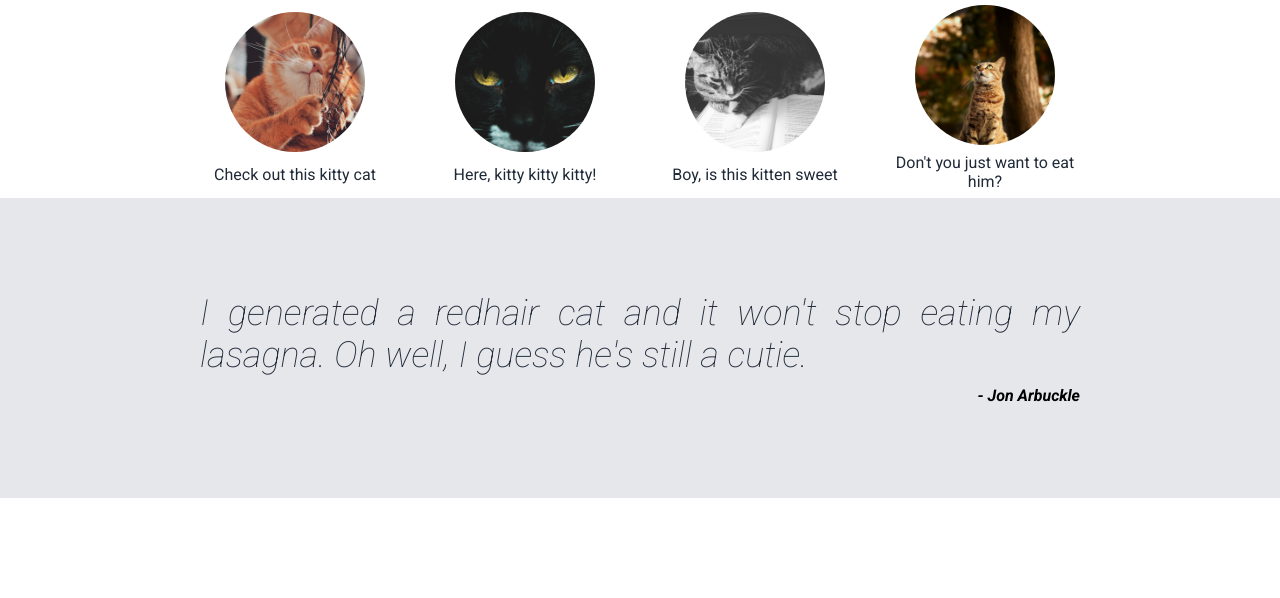
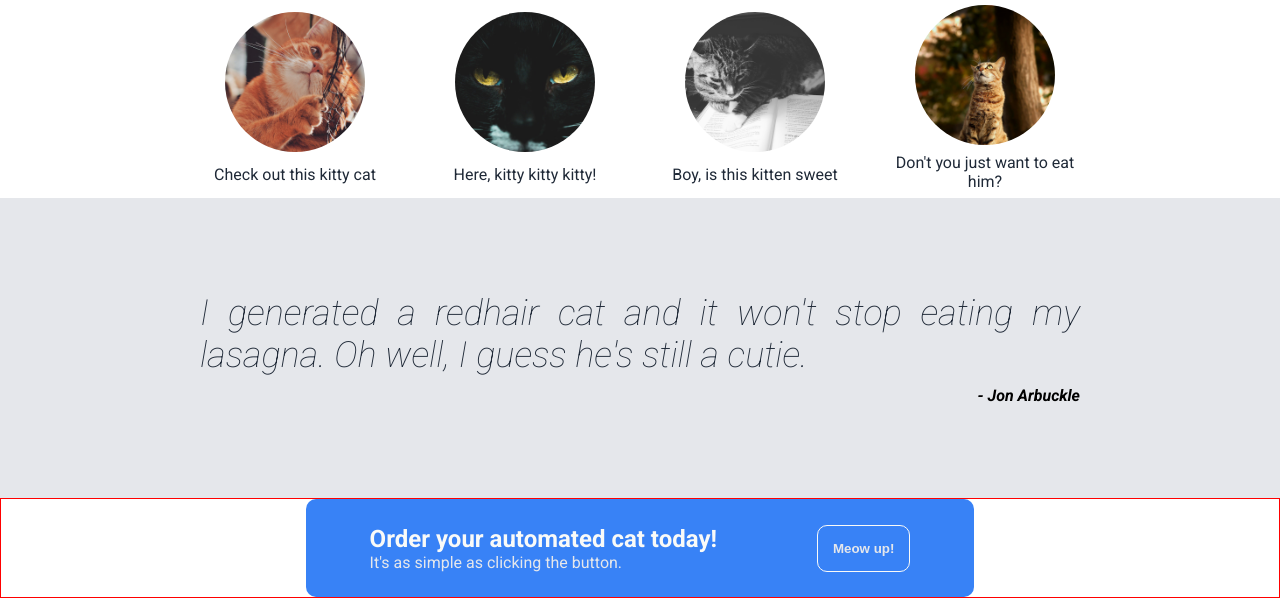
Before and after one commit to aurelienflieger/landing-page, a website: page index.html in a window 1280 px wide. Shown: the part 414-1012 px from the top of the page. Before the commit the page ends 912 px from the top, so only its background shows below. Drawn offline with Linux system fonts and the light colour scheme.

Commit message:
style(cta): set fixed height
The spacing was previously handled with padding only

```diff
--- a/index.html
+++ b/index.html
@@ -32,9 +32,9 @@
         <div class="header__hero-left">
           <h1 class="header__hero-title">The Catomator has arrived</h1>
           <p class="header__hero-paragraph">
-
-            Take part in a revolutionary cat-making initiative & become part of history.
-            Design a fully automated cat and get it delivered to your doorstep!
+            Take part in a revolutionary cat-making initiative & become part of
+            history. Design a fully automated cat and get it delivered to your
+            doorstep!
           </p>
           <button class="header__hero-button sign-up-button">Meow up!</button>
         </div>
@@ -99,7 +99,7 @@
       </blockquote>
       <cite class="quote__author">- Jon Arbuckle</cite>
     </section>
-    <!-- <section class="cta">
+    <section class="cta">
       <div class="cta__container">
         <div>
           <h1 class="cta__title">Order your automated cat today!</h1>
@@ -107,9 +107,9 @@
         </div>
         <button class="cta__button sign-up-button">Meow up!</button>
       </div>
-    </section> -->
+    </section>
     <!-- <footer class="footer">
       <span class="footer__text">Copyright © Garfield Enterprises 2021</span>
-    </footer>
-  </body> -->
+    </footer> !-->
+  </body>
 </html>
--- a/styles/cta.css
+++ b/styles/cta.css
@@ -1,9 +1,9 @@
 .cta {
+  align-items: center;
   border: 1px solid red;
   display: flex;
-  flex: 1;
+  height: 200px;
   justify-content: center;
-  padding: 100px 0;
 }
 
 .cta__container {
```
Lines whose indentation alone changed are shown as unchanged.
